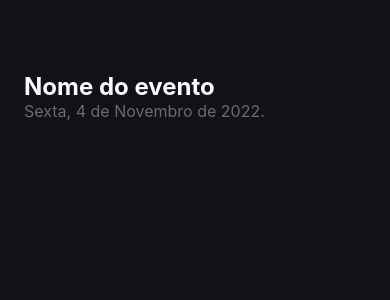
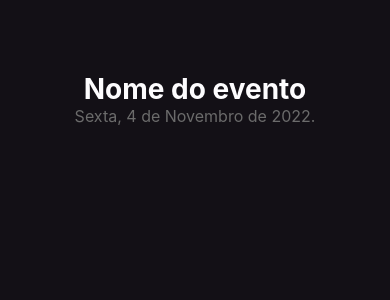
Before and after one commit to Reginaldo007oliveira/ReactNative, a React Native app in the folder nomedoprojeto/: screen / in a window 390 px wide. Shown: the top 300 px of the page. Built offline with nearby package versions, Linux system fonts and the light colour scheme.

Commit message:
Alinhamento

```diff
--- a/nomedoprojeto/App.tsx
+++ b/nomedoprojeto/App.tsx
@@ -4,11 +4,13 @@ export default function App() {
     <View style={{
       flex: 1,
       backgroundColor: '#131016',
-      padding: 24
+      padding: 24,
+      display:"flex",
+      alignItems:"center",
     }}>
       <Text style={{
           color: '#FDFCFE',
-          fontSize: 24,
+          fontSize: 28,
           fontWeight: 'bold',
           marginTop: 48
         }}>
```
